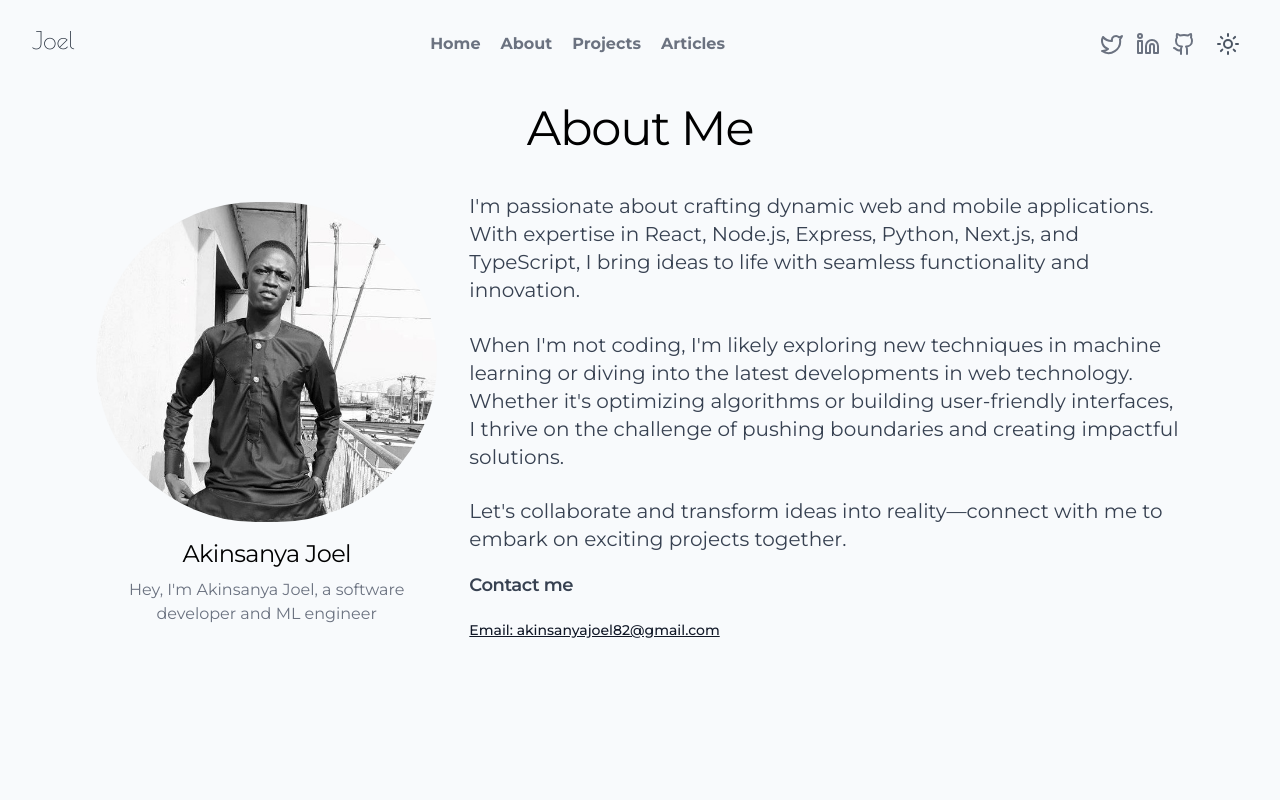
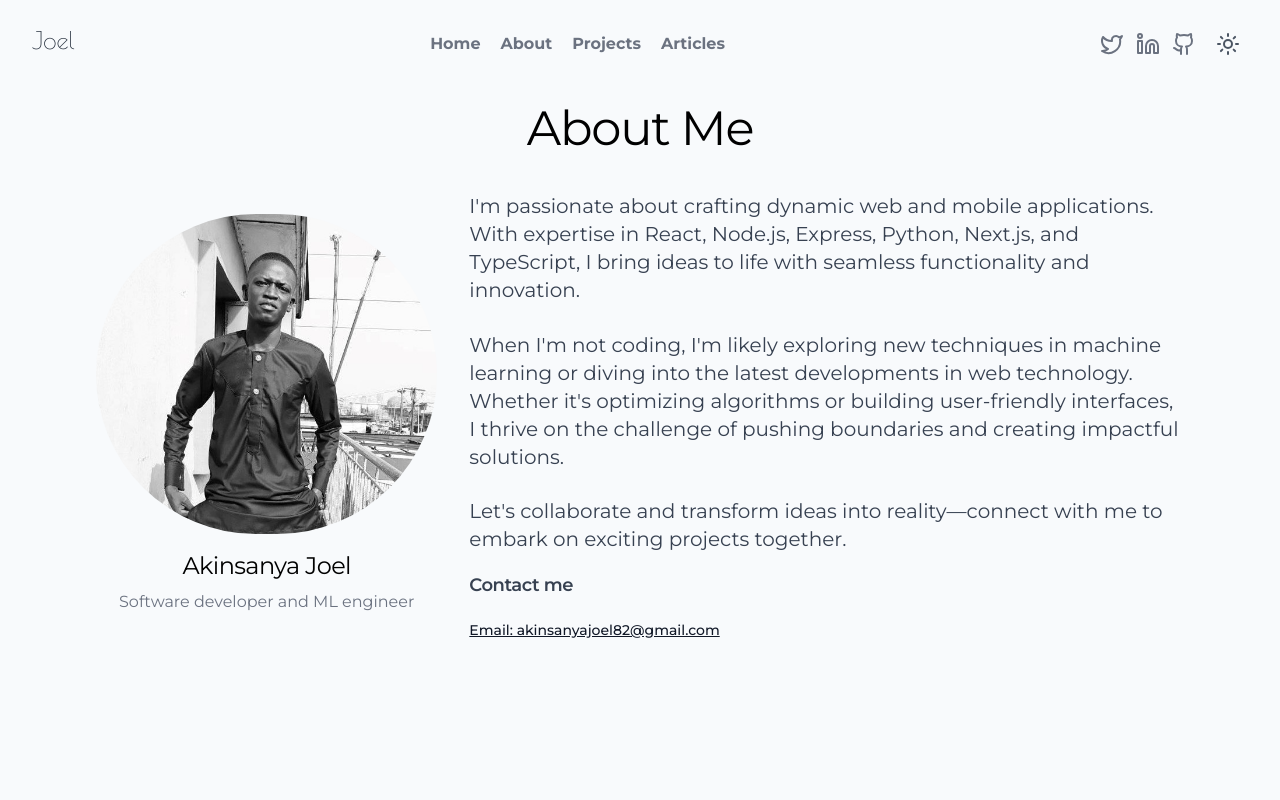
Before and after one commit to kiojoel/akinsanya, a Next.js app: page /about in a window 1280 px wide. Shown: the top 800 px of the page. Built offline with nearby package versions, Linux system fonts and the light colour scheme.

Commit message:
change title

```diff
--- a/app/about/page.tsx
+++ b/app/about/page.tsx
@@ -24,7 +24,7 @@ const About = () => {
             Akinsanya Joel
           </h3>
           <p className="text-gray-500 dark:text-gray-300 text-center">
-            Hey, I&apos;m Akinsanya Joel, a software developer and ML engineer
+            Software developer and ML engineer
           </p>
         </div>
 
```
